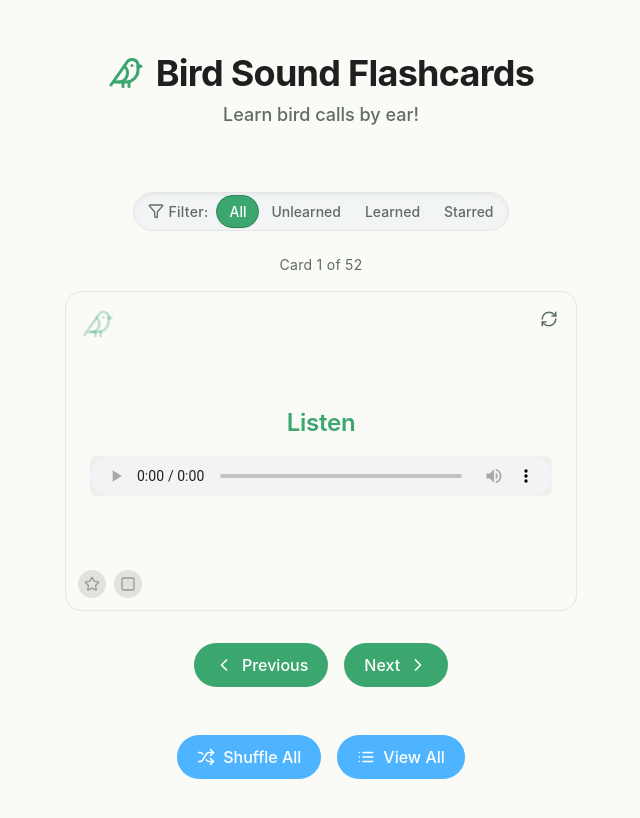
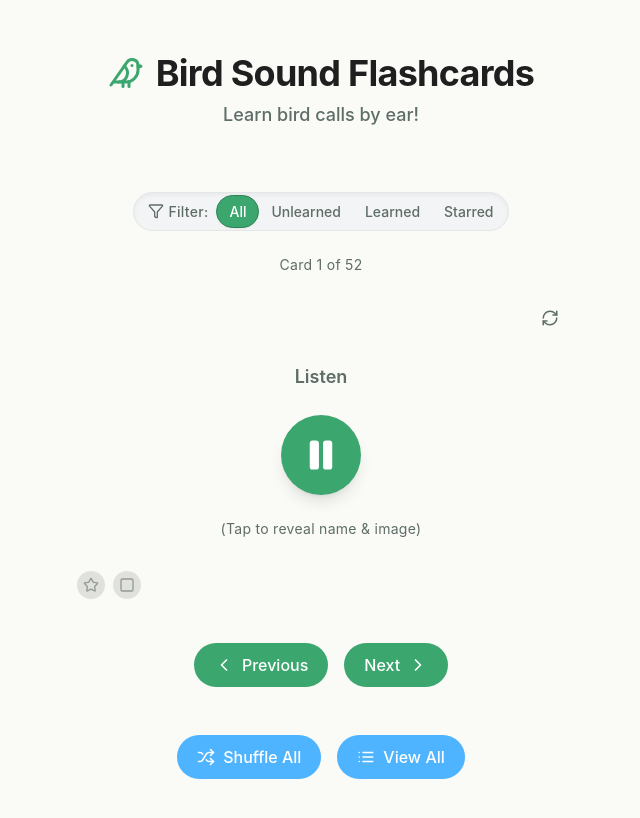
Before and after one commit to HE-22/Bird-Sound-Flashcards, a React (Create React App) app: page / in a window 1280 px wide. Shown: the top 818 px of the page, without its empty margins (319-959 px from the left). Built offline with nearby package versions, Linux system fonts and the light colour scheme.

Commit message:
better audio ui

```diff
--- a/src/App.tsx
+++ b/src/App.tsx
@@ -1,5 +1,5 @@
-import React, { useState, useEffect, useCallback, useMemo } from 'react';
-import { ChevronLeft, ChevronRight, Bird, List, Shuffle, Filter } from 'lucide-react';
+import React, { useState, useEffect, useCallback, useMemo, useRef } from 'react';
+import { ChevronLeft, ChevronRight, Bird, List, Shuffle, Filter, Play, Pause } from 'lucide-react';
 // Removed App.css import if Tailwind handles all base styles via index.css or similar
 // import './App.css';
 import { AUDIO_DIR, IMAGE_DIR, MANIFEST_URL, MAPPING_URL } from './config';
@@ -20,6 +20,10 @@ function App() {
   const [error, setError] = useState<string | null>(null);
   const [viewMode, setViewMode] = useState<'study' | 'viewAll'>('study');
   const [filterMode, setFilterMode] = useState<FilterMode>('all');
+  const [isPlaying, setIsPlaying] = useState<boolean>(false);
+
+  // --- Refs ---
+  const audioRef = useRef<HTMLAudioElement>(null);
 
   // --- Data Fetching & Initial Shuffle ---
   useEffect(() => {
@@ -148,23 +152,89 @@ function App() {
 
   const audioSrc = useMemo(() => (currentCard ? `${AUDIO_DIR}${currentCard.audioFilename}` : null), [currentCard]);
 
+  // --- Audio Playback Logic ---
+
+  // Effect to handle autoplay when the card changes (audio is now the front face)
+  useEffect(() => {
+    // When card changes, reset flip state and attempt to play audio
+    setIsFlipped(false);
+    setIsPlaying(false); // Reset playing state initially
+
+    if (audioRef.current && audioSrc) {
+      // Important: Load the new source before trying to play
+      audioRef.current.load();
+      const playPromise = audioRef.current.play();
+      if (playPromise !== undefined) {
+        playPromise.then(() => {
+          // Autoplay started!
+          setIsPlaying(true);
+        }).catch(error => {
+          console.warn("Audio autoplay failed:", error);
+          // Autoplay was prevented.
+          setIsPlaying(false);
+        });
+      }
+    } else if (audioRef.current) {
+        // If no audioSrc, ensure player is paused
+        audioRef.current.pause();
+    }
+
+    // Cleanup function to pause audio if component unmounts or card changes again
+    return () => {
+      if (audioRef.current) {
+        audioRef.current.pause();
+      }
+    };
+  }, [currentCard, audioSrc]); // Re-run ONLY when the card/audio source changes
+
+  // Effect to pause audio when flipping TO the back (image side)
+  useEffect(() => {
+    if (isFlipped && audioRef.current) {
+      audioRef.current.pause();
+      // No need to set isPlaying false here, the onPause handler will do it
+    }
+    // Do not auto-play when flipping back to front (audio side) here,
+    // let the user control it with the play button after the initial auto-play.
+  }, [isFlipped]);
+
   // --- Event Handlers ---
   const handleFlip = useCallback(() => {
-    if (!currentCard) return; // Don't flip if no card is shown (e.g., empty filter)
+    if (!currentCard) return;
     setIsFlipped(prev => !prev);
+    // Note: Pause logic when flipping is now handled in the useEffect watching isFlipped
   }, [currentCard]);
 
   const handleNext = useCallback(() => {
     if (filteredCards.length === 0) return;
     setCurrentFilteredIndex(prevIndex => (prevIndex + 1) % filteredCards.length);
-    setIsFlipped(false); // Show front side of the new card
+    // Autoplay/flip reset handled by useEffect watching currentCard
   }, [filteredCards.length]);
 
   const handlePrevious = useCallback(() => {
     if (filteredCards.length === 0) return;
     setCurrentFilteredIndex(prevIndex => (prevIndex - 1 + filteredCards.length) % filteredCards.length);
-    setIsFlipped(false); // Show front side of the new card
+     // Autoplay/flip reset handled by useEffect watching currentCard
   }, [filteredCards.length]);
+
+  // Toggle Play/Pause for custom button
+  const togglePlayPause = useCallback((e: React.MouseEvent) => {
+    e.stopPropagation();
+    if (!audioRef.current) return;
+
+    if (isPlaying) {
+      audioRef.current.pause();
+    } else {
+      audioRef.current.play().catch(err => {
+        console.error("Error playing audio manually:", err);
+      });
+    }
+  }, [isPlaying]);
+
+  const handleAudioPlay = () => setIsPlaying(true);
+  const handleAudioPause = () => setIsPlaying(false);
+  const handleAudioEnded = () => {
+    setIsPlaying(false);
+  };
 
   const handleToggleLearned = useCallback((idToToggle: string) => {
      setCards(prevCards =>
@@ -249,14 +319,20 @@ function App() {
         <div className="w-full max-w-lg [perspective:1000px]"> {/* Adjusted max width, added perspective */}
           {filteredCards.length > 0 && currentCard ? (
              <Flashcard
-                key={currentCard.id} // Add key for proper re-renders/animations on change
+                key={currentCard.id} // Key ensures component re-mounts on card change, helping audio reset
                 audioSrc={audioSrc}
                 imgSrc={currentCard.imgSrc}
                 displayName={currentCard.displayName}
                 isFlipped={isFlipped}
                 isLearned={currentCard.learned}
                 isStarred={currentCard.starred}
+                isPlaying={isPlaying}
+                audioRef={audioRef}
                 onFlip={handleFlip}
+                onTogglePlayPause={togglePlayPause}
+                onAudioPlay={handleAudioPlay}
+                onAudioPause={handleAudioPause}
+                onAudioEnded={handleAudioEnded}
                 onToggleLearned={() => handleToggleLearned(currentCard.id)}
                 onToggleStarred={() => handleToggleStarred(currentCard.id)}
              />
--- a/src/components/Flashcard.tsx
+++ b/src/components/Flashcard.tsx
@@ -1,6 +1,5 @@
-import React from 'react';
-import { CheckSquare, Square, Star, Bird, ExternalLink, RefreshCw } from 'lucide-react';
-import AudioPlayer from './AudioPlayer';
+import React, { RefObject } from 'react';
+import { CheckSquare, Square, Star, Bird, ExternalLink, RefreshCw, CheckCircle, Play, Pause } from 'lucide-react';
 import BirdImage from './BirdImage';
 
 /**
@@ -13,15 +12,20 @@ interface FlashcardProps {
   isFlipped: boolean;
   isLearned: boolean;
   isStarred: boolean;
+  isPlaying: boolean;
+  audioRef: RefObject<HTMLAudioElement>;
   onFlip: () => void;
   onToggleLearned: () => void;
   onToggleStarred: () => void;
+  onTogglePlayPause: (e: React.MouseEvent) => void;
+  onAudioPlay: () => void;
+  onAudioPause: () => void;
+  onAudioEnded: () => void;
 }
 
 /**
  * Flashcard Component
  */
-// Use React.forwardRef to allow passing ref to AudioPlayer
 const Flashcard = React.forwardRef<HTMLDivElement, FlashcardProps>((
   {
     audioSrc,
@@ -30,81 +34,66 @@ const Flashcard = React.forwardRef<HTMLDivElement, FlashcardProps>((
     isFlipped,
     isLearned,
     isStarred,
+    isPlaying,
+    audioRef,
     onFlip,
     onToggleLearned,
-    onToggleStarred
+    onToggleStarred,
+    onTogglePlayPause,
+    onAudioPlay,
+    onAudioPause,
+    onAudioEnded
   },
-  _ref // Parent ref not used internally
+  ref
 ) => {
   const LearnedIcon = isLearned ? CheckSquare : Square;
   const StarIcon = isStarred ? () => <Star size={16} fill="currentColor" /> : Star;
 
   const wikipediaSearchUrl = `https://en.wikipedia.org/w/index.php?search=${encodeURIComponent(displayName)}`;
 
-  const audioRef = React.useRef<HTMLAudioElement | null>(null);
   const handleReplay = (e: React.MouseEvent) => {
     e.stopPropagation();
     if (audioRef.current) {
       audioRef.current.currentTime = 0;
-      audioRef.current.play();
+      audioRef.current.play().catch(err => console.warn("Replay failed:", err));
     }
   };
 
   return (
     <div
-      className="relative w-full aspect-16/10 rounded-card shadow-card overflow-hidden border border-border"
+      ref={ref}
+      className={`relative w-full aspect-16/10 rounded-card shadow-card cursor-pointer [transform-style:preserve-3d] transition-transform duration-500 ease-in-out ${isFlipped ? '[transform:rotateY(180deg)]' : ''}`}
       onClick={onFlip}
+      role="button"
+      aria-pressed={isFlipped}
+      tabIndex={0}
+      onKeyDown={(e) => e.key === 'Enter' && onFlip()}
     >
-      {isFlipped ? (
-        /* Back Side */
-        <div className="absolute inset-0 w-full h-full bg-gray-800 rounded-card overflow-hidden">
-          <BirdImage
-            src={imgSrc}
-            alt={displayName}
-            className="absolute inset-0 w-full h-full object-cover"
+      <div className="absolute inset-0 w-full h-full bg-gradient-radial from-[#DFF4EA] to-[#bde4cf] rounded-card flex flex-col items-center justify-center [backface-visibility:hidden] p-6 text-center overflow-hidden">
+        {audioSrc && (
+          <audio
+            ref={audioRef}
+            src={audioSrc}
+            onPlay={onAudioPlay}
+            onPause={onAudioPause}
+            onEnded={onAudioEnded}
+            onError={(e) => console.error("Audio Error:", e)}
+            preload="auto"
           />
-          <div className="absolute inset-0 w-full h-full flex flex-col justify-end items-start p-4 bg-gradient-to-t from-black/45 via-black/10 to-transparent">
-            <p className="text-card-heading font-semibold text-white drop-shadow-md mb-1">{displayName}</p>
-            <a
-              href={wikipediaSearchUrl}
-              target="_blank"
-              rel="noopener noreferrer"
-              onClick={(e) => e.stopPropagation()}
-              className="inline-flex items-center gap-1 text-tiny text-sky-200 hover:text-white hover:underline transition-colors"
+        )}
+        <h3 className="text-lg font-semibold mb-6 text-text-muted">Listen</h3>
+        <button
+          onClick={onTogglePlayPause}
+          className="w-20 h-20 rounded-full bg-primary text-white flex items-center justify-center hover:bg-primary-700 transition-colors focus:outline-none focus-visible:ring-2 focus-visible:ring-primary focus-visible:ring-offset-2 focus-visible:ring-offset-[#DFF4EA] disabled:opacity-50 disabled:cursor-not-allowed shadow-lg"
+          disabled={!audioSrc}
+          aria-label={isPlaying ? "Pause audio" : "Play audio"}
         >
-              See on Wikipedia <ExternalLink size={12} />
-            </a>
-          </div>
-          <div className="absolute bottom-3 right-3 z-10 flex gap-2">
-            <button
-              onClick={(e) => { e.stopPropagation(); onToggleStarred(); }}
-              className={`p-1.5 rounded-full transition-colors ${
-                isStarred
-                  ? 'text-yellow-400 bg-black/30 hover:bg-black/50'
-                  : 'text-white/70 bg-black/30 hover:bg-black/50 hover:text-yellow-400'
-              }`}
-              aria-label={isStarred ? 'Unstar card' : 'Star card'}
-              title={isStarred ? 'Unstar card' : 'Star card'}
-            >
-              <StarIcon size={16} />
+          {isPlaying ? (
+            <Pause size={40} strokeWidth={1.5} fill="currentColor" />
+          ) : (
+            <Play size={40} strokeWidth={1.5} fill="currentColor" className="ml-1"/>
+          )}
         </button>
-            <button
-              onClick={(e) => { e.stopPropagation(); onToggleLearned(); }}
-              className={`p-1.5 rounded-full transition-colors ${
-                isLearned
-                  ? 'text-primary bg-black/30 hover:bg-black/50'
-                  : 'text-white/70 bg-black/30 hover:bg-black/50 hover:text-primary'
-              }`}
-              aria-label={isLearned ? 'Mark as not learned' : 'Mark as learned'}
-              title={isLearned ? 'Mark as not learned' : 'Mark as learned'}
-            >
-              <LearnedIcon size={16} />
-            </button>
-          </div>
-        </div>
-      ) : (
-        /* Front Side */
-        <div className="absolute inset-0 w-full h-full flex flex-col items-center justify-center p-6 rounded-card bg-gradient-radial from-[#EFFaF4] to-[#DFF4EA]">
         <button
           onClick={handleReplay}
           className="absolute top-3 right-3 p-1.5 text-text-muted hover:text-primary transition-colors z-10"
@@ -113,8 +102,7 @@ const Flashcard = React.forwardRef<HTMLDivElement, FlashcardProps>((
         >
           <RefreshCw size={18} />
         </button>
-          <h3 className="text-card-heading font-semibold text-primary mb-4">Listen</h3>
-          <AudioPlayer src={audioSrc} ref={audioRef} />
+        <p className="text-tiny text-text-muted mt-6">(Tap to reveal name & image)</p>
         <div className="absolute bottom-3 left-3 z-10 flex gap-2">
           <button
             onClick={(e) => { e.stopPropagation(); onToggleStarred(); }}
@@ -141,11 +129,62 @@ const Flashcard = React.forwardRef<HTMLDivElement, FlashcardProps>((
             <LearnedIcon size={16} />
           </button>
         </div>
-          <div className="absolute top-4 left-4 text-primary/30">
-            <Bird size={32} />
+      </div>
+      <div className="absolute inset-0 w-full h-full bg-card rounded-card flex flex-col items-center justify-center [backface-visibility:hidden] [transform:rotateY(180deg)] p-6 text-center overflow-hidden">
+        <h2 className="text-card-title font-bold mb-4 text-text">
+          {displayName}
+        </h2>
+        <div className="flex-grow flex items-center justify-center w-full max-h-[60%]">
+          {imgSrc ? (
+            <BirdImage
+              src={imgSrc}
+              alt={displayName}
+              className="max-h-full max-w-full object-contain rounded"
+            />
+          ) : (
+            <div className="text-text-muted">(No Image)</div>
+          )}
+        </div>
+        <p className="text-tiny text-text-muted mt-4">(Tap to reveal audio)</p>
+        <div className="absolute bottom-3 left-3 z-10 flex gap-2">
+          <button
+            onClick={(e) => { e.stopPropagation(); onToggleStarred(); }}
+            className={`p-1.5 rounded-full transition-colors ${
+              isStarred
+                ? 'text-yellow-400 bg-black/10 hover:bg-black/20'
+                : 'text-text-muted/60 bg-black/10 hover:bg-black/20 hover:text-yellow-400'
+            }`}
+            aria-label={isStarred ? 'Unstar card' : 'Star card'}
+            title={isStarred ? 'Unstar card' : 'Star card'}
+          >
+            <StarIcon size={16} />
+          </button>
+          <button
+            onClick={(e) => { e.stopPropagation(); onToggleLearned(); }}
+            className={`p-1.5 rounded-full transition-colors ${
+              isLearned
+                ? 'text-primary bg-black/10 hover:bg-black/20'
+                : 'text-text-muted/60 bg-black/10 hover:bg-black/20 hover:text-primary'
+            }`}
+            aria-label={isLearned ? 'Mark as not learned' : 'Mark as learned'}
+            title={isLearned ? 'Mark as not learned' : 'Mark as learned'}
+          >
+            <LearnedIcon size={16} />
+          </button>
+        </div>
+        <div className="absolute top-4 right-4 z-10">
+          <a
+            href={wikipediaSearchUrl}
+            target="_blank"
+            rel="noopener noreferrer"
+            onClick={(e) => e.stopPropagation()}
+            className="inline-flex items-center gap-1 text-tiny text-sky-600 hover:text-sky-800 hover:underline transition-colors p-1 bg-white/50 rounded"
+            title="View on Wikipedia"
+          >
+            <ExternalLink size={12} />
+          </a>
         </div>
       </div>
-      )}
     </div>
   );
 });
```
Lines whose indentation alone changed are shown as unchanged.
